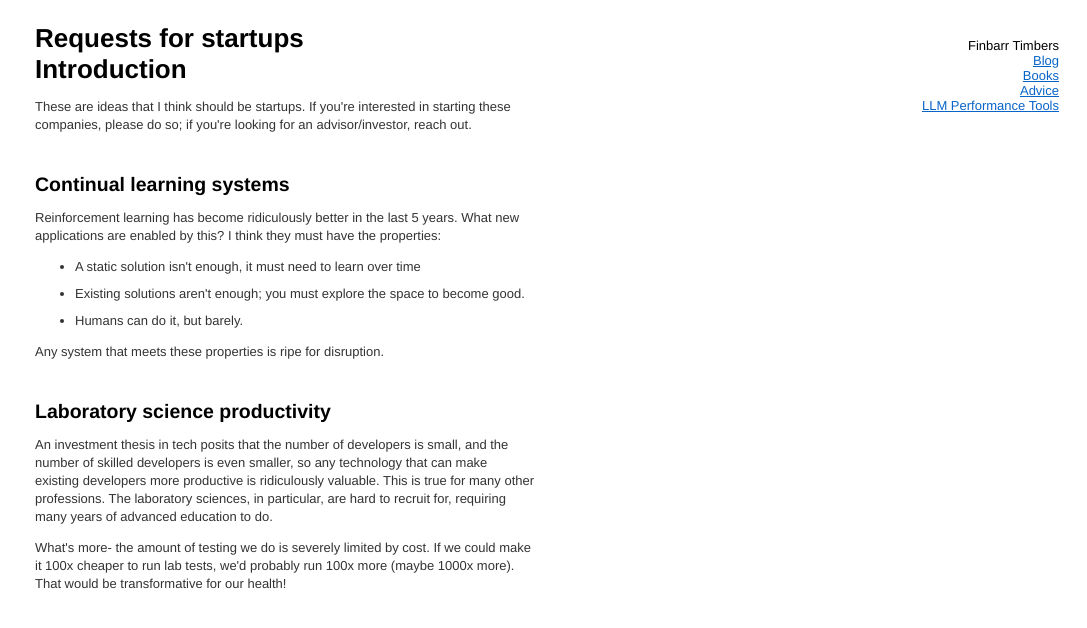
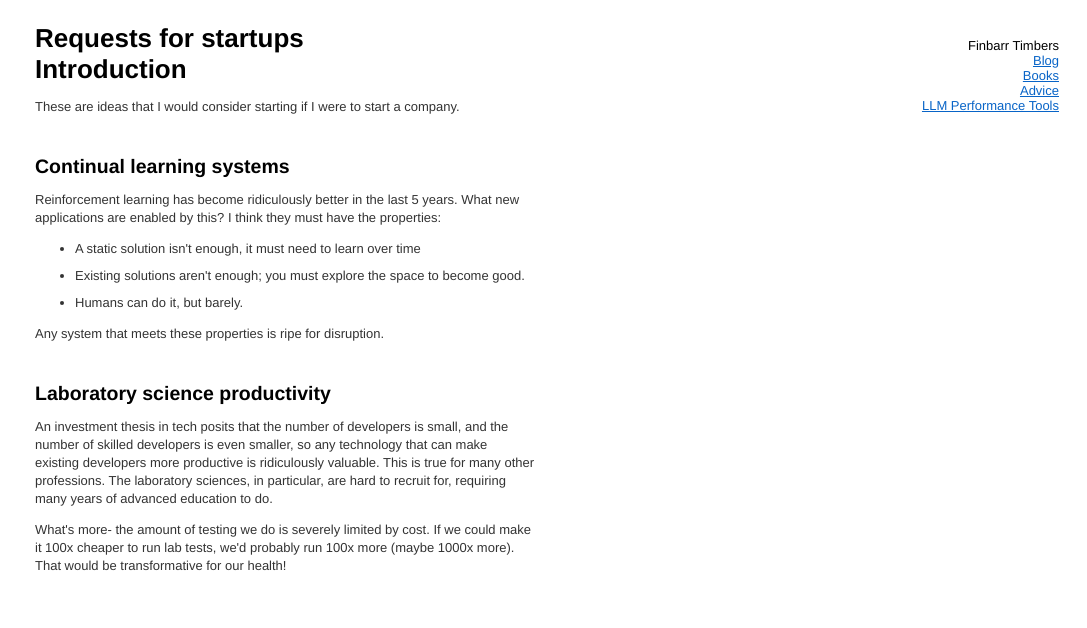
Before and after one commit to finbarrtimbers/finbarrtimbers.github.io, a Jekyll site: the page built from request-for-startups.md, in a window 1280 px wide. Shown: the top 628 px of the page, without its empty margins (193-1280 px from the left). Built offline with Jekyll 4.4.1, drawn with Linux system fonts in a browser that asks for light colours.

Commit message:
update RFS

```diff
--- a/request-for-startups.md
+++ b/request-for-startups.md
@@ -7,7 +7,7 @@ permalink: /rfs/
 
 # Introduction
 
-These are ideas that I think should be startups. If you're interested in starting these companies, please do so; if you're looking for an advisor/investor, reach out.
+These are ideas that I would consider starting if I were to start a company.
 
 ## Continual learning systems
 
```
Also changed, not shown: index.md (+1 -1 lines).
